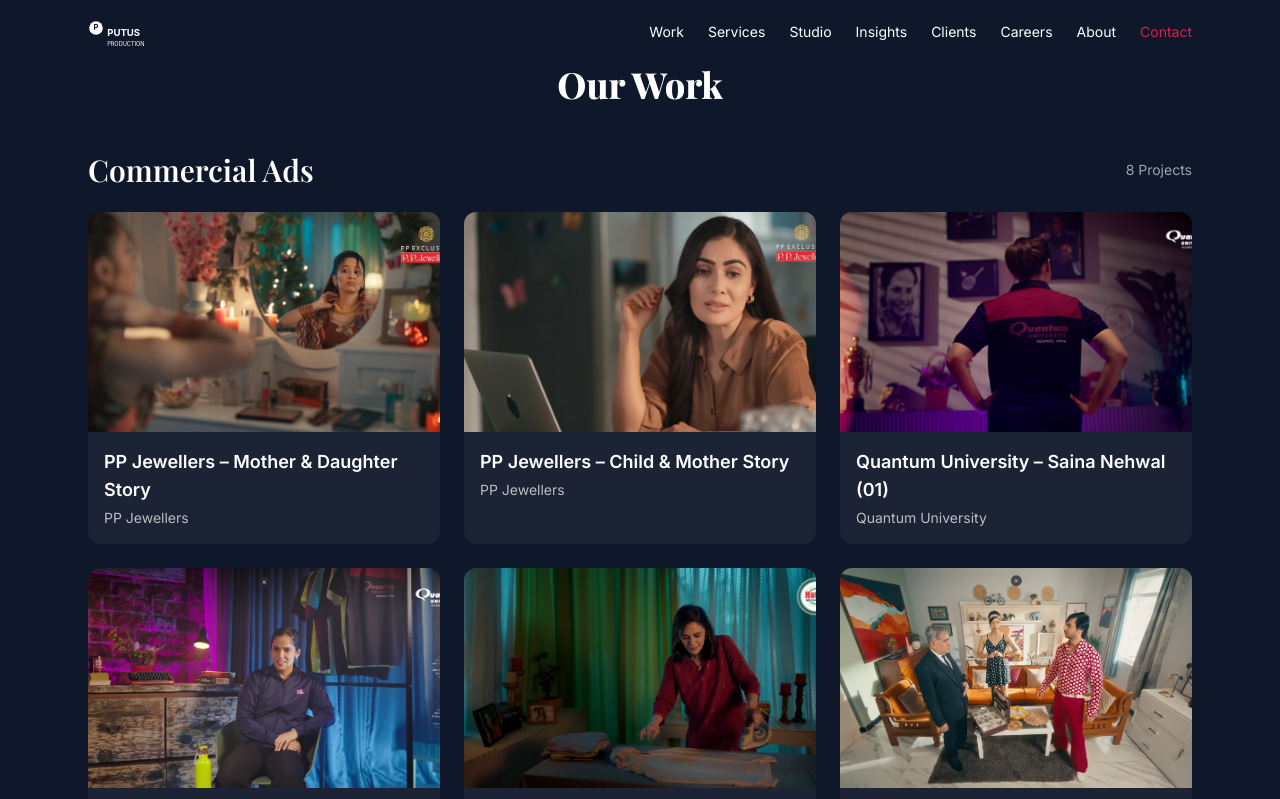
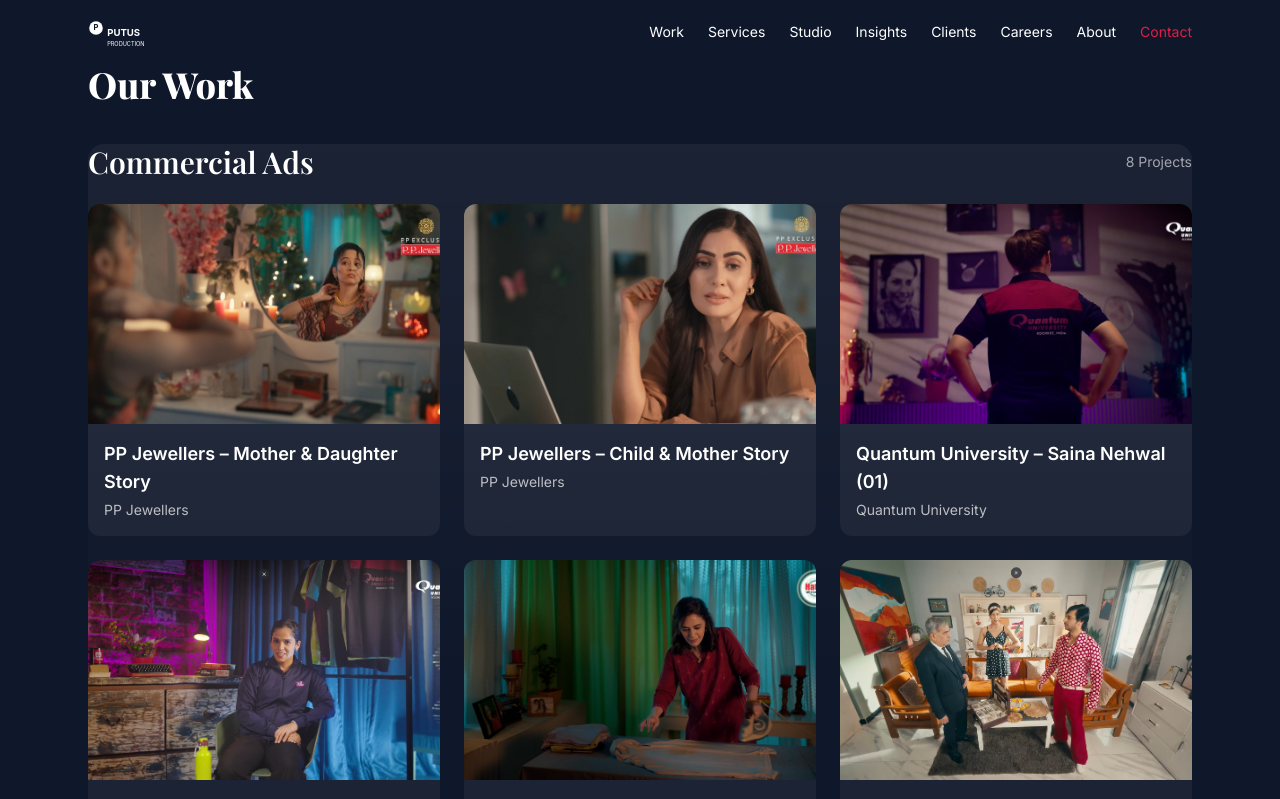
Before and after one commit to manishsinghsfdeveloper/putusproduction, a React (Vite) app in the folder frontend/: page /putusproduction/work in a window 1280 px wide. Shown: the top 799 px of the page. Built offline with nearby package versions, Linux system fonts and the light colour scheme.

Commit message:
feat: parallax category sections and texture backgrounds

```diff
--- a/frontend/src/pages/Home.tsx
+++ b/frontend/src/pages/Home.tsx
@@ -11,10 +11,10 @@
     <div>
       <Hero />
 
-      <section className="section">
-        <div className="container">
+      <section className="section relative">
+        <div className="container relative z-10">
           <div className="flex items-center justify-between mb-8">
-            <h2 className="font-display text-4xl font-bold">Selected Work</h2>
+            <h2 className="font-display text-4xl font-bold">Selected work</h2>
             <Link to="/work" className="text-sm underline hover:text-white/80">
               View all
             </Link>
@@ -22,33 +22,47 @@
 
           {categories.map((cat, index) => {
             const filtered = cases.filter((c) => c.category === cat).slice(0, 3)
+            const isEven = index % 2 === 0
 
             return (
               <motion.div
                 key={cat}
-                className="mb-20 relative"
+                className="mb-20 relative overflow-hidden rounded-2xl"
                 initial={{ opacity: 0, y: 20 }}
                 whileInView={{ opacity: 1, y: 0 }}
                 transition={{ duration: 0.6, ease: 'easeOut' }}
                 viewport={{ once: true }}
               >
-                {/* Category Heading */}
+                {/* Animated background gradient */}
+                <motion.div
+                  className={`absolute inset-0 -z-10 ${
+                    isEven
+                      ? 'bg-gradient-to-b from-white/5 via-transparent to-transparent'
+                      : 'bg-gradient-to-b from-transparent via-white/5 to-transparent'
+                  }`}
+                  initial={{ opacity: 0 }}
+                  whileInView={{ opacity: 1 }}
+                  transition={{ duration: 1.2, ease: 'easeInOut' }}
+                  viewport={{ once: true }}
+                />
+
+                {/* Category heading */}
                 <motion.h3
                   className="font-display text-2xl font-semibold mb-4"
-                  initial={{ opacity: 0, y: 10 }}
+                  initial={{ opacity: 0, y: 15 }}
                   whileInView={{ opacity: 1, y: 0 }}
-                  transition={{ duration: 0.6, delay: 0.2 }}
+                  transition={{ duration: 0.5, ease: 'easeOut', delay: 0.1 }}
                   viewport={{ once: true }}
                 >
                   {cat}
                 </motion.h3>
 
-                {/* Case Grid */}
+                {/* Case grid */}
                 <motion.div
                   className="grid md:grid-cols-3 gap-6"
-                  initial={{ opacity: 0 }}
-                  whileInView={{ opacity: 1 }}
-                  transition={{ duration: 0.6, delay: 0.3 }}
+                  initial={{ opacity: 0, y: 10 }}
+                  whileInView={{ opacity: 1, y: 0 }}
+                  transition={{ duration: 0.7, ease: 'easeOut', delay: 0.2 }}
                   viewport={{ once: true }}
                 >
                   {filtered.map((c) => (
@@ -62,13 +76,13 @@
                   ))}
                 </motion.div>
 
-                {/* Animated Divider */}
+                {/* Divider */}
                 {index < categories.length - 1 && (
                   <motion.div
                     className="absolute left-1/2 -translate-x-1/2 h-px mt-12 bg-gradient-to-r from-transparent via-white/10 to-transparent"
                     initial={{ width: 0, opacity: 0 }}
                     whileInView={{ width: '100%', opacity: 1 }}
-                    transition={{ duration: 1, ease: 'easeInOut', delay: 0.4 }}
+                    transition={{ duration: 1, ease: 'easeInOut', delay: 0.3 }}
                     viewport={{ once: true }}
                   />
                 )}
--- a/frontend/src/pages/Work.tsx
+++ b/frontend/src/pages/Work.tsx
@@ -6,35 +6,50 @@
   const categories = ['Commercial Ads', 'Short Films', 'Films']
 
   return (
-    <section className="section">
-      <div className="container">
+    <section className="section relative">
+      <div className="container relative z-10">
         <motion.h1
-          className="font-display text-4xl font-bold mb-12 text-center"
-          initial={{ opacity: 0, y: 10 }}
-          animate={{ opacity: 1, y: 0 }}
-          transition={{ duration: 0.6 }}
+          className="font-display text-4xl font-bold mb-10"
+          initial={{ opacity: 0, y: 20 }}
+          whileInView={{ opacity: 1, y: 0 }}
+          transition={{ duration: 0.6, ease: 'easeOut' }}
+          viewport={{ once: true }}
         >
           Our Work
         </motion.h1>
 
         {categories.map((cat, index) => {
           const filtered = cases.filter((c) => c.category === cat)
+          const isEven = index % 2 === 0
 
           return (
             <motion.div
               key={cat}
-              className="mb-24 relative"
+              className="mb-24 relative overflow-hidden rounded-2xl"
               initial={{ opacity: 0, y: 20 }}
               whileInView={{ opacity: 1, y: 0 }}
               transition={{ duration: 0.6, ease: 'easeOut' }}
               viewport={{ once: true }}
             >
-              {/* Category Heading */}
+              {/* Fading background */}
+              <motion.div
+                className={`absolute inset-0 -z-10 ${
+                  isEven
+                    ? 'bg-gradient-to-b from-white/5 via-transparent to-transparent'
+                    : 'bg-gradient-to-b from-transparent via-white/5 to-transparent'
+                }`}
+                initial={{ opacity: 0 }}
+                whileInView={{ opacity: 1 }}
+                transition={{ duration: 1.2, ease: 'easeInOut' }}
+                viewport={{ once: true }}
+              />
+
+              {/* Heading */}
               <motion.div
                 className="flex items-center justify-between mb-6"
-                initial={{ opacity: 0, y: 10 }}
+                initial={{ opacity: 0, y: 15 }}
                 whileInView={{ opacity: 1, y: 0 }}
-                transition={{ duration: 0.6, delay: 0.2 }}
+                transition={{ duration: 0.5, ease: 'easeOut', delay: 0.1 }}
                 viewport={{ once: true }}
               >
                 <h2 className="font-display text-3xl font-semibold">{cat}</h2>
@@ -43,12 +58,12 @@
                 </span>
               </motion.div>
 
-              {/* Case Grid */}
+              {/* Case grid */}
               <motion.div
                 className="grid md:grid-cols-3 gap-6"
-                initial={{ opacity: 0 }}
-                whileInView={{ opacity: 1 }}
-                transition={{ duration: 0.6, delay: 0.3 }}
+                initial={{ opacity: 0, y: 10 }}
+                whileInView={{ opacity: 1, y: 0 }}
+                transition={{ duration: 0.7, ease: 'easeOut', delay: 0.2 }}
                 viewport={{ once: true }}
               >
                 {filtered.map((c) => (
@@ -68,7 +83,7 @@
                   className="absolute left-1/2 -translate-x-1/2 h-px mt-16 bg-gradient-to-r from-transparent via-white/10 to-transparent"
                   initial={{ width: 0, opacity: 0 }}
                   whileInView={{ width: '100%', opacity: 1 }}
-                  transition={{ duration: 1, ease: 'easeInOut', delay: 0.4 }}
+                  transition={{ duration: 1, ease: 'easeInOut', delay: 0.3 }}
                   viewport={{ once: true }}
                 />
               )}
```
Also changed, not shown: frontend/src/assets/textures/noise.png (added), 16 other files (tests, documents, lock files or other folders).
